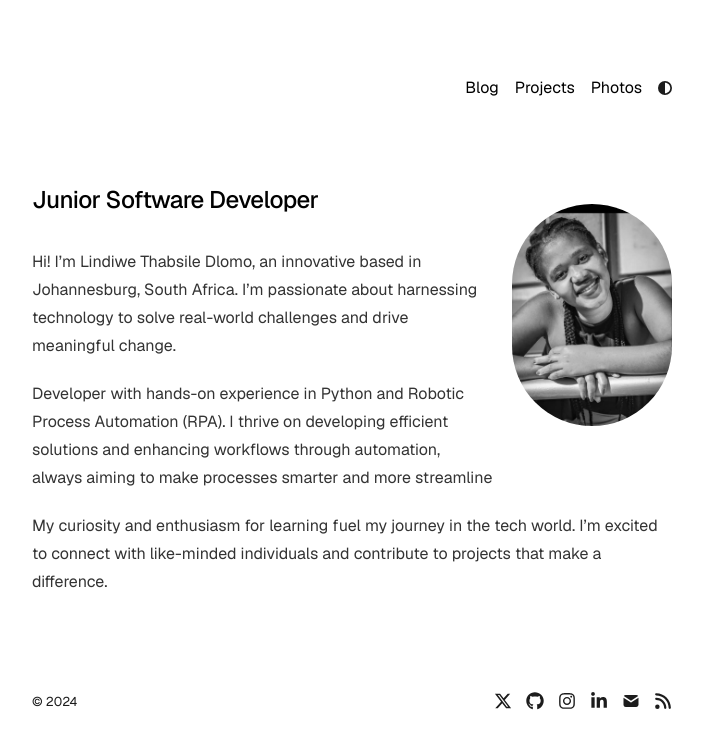
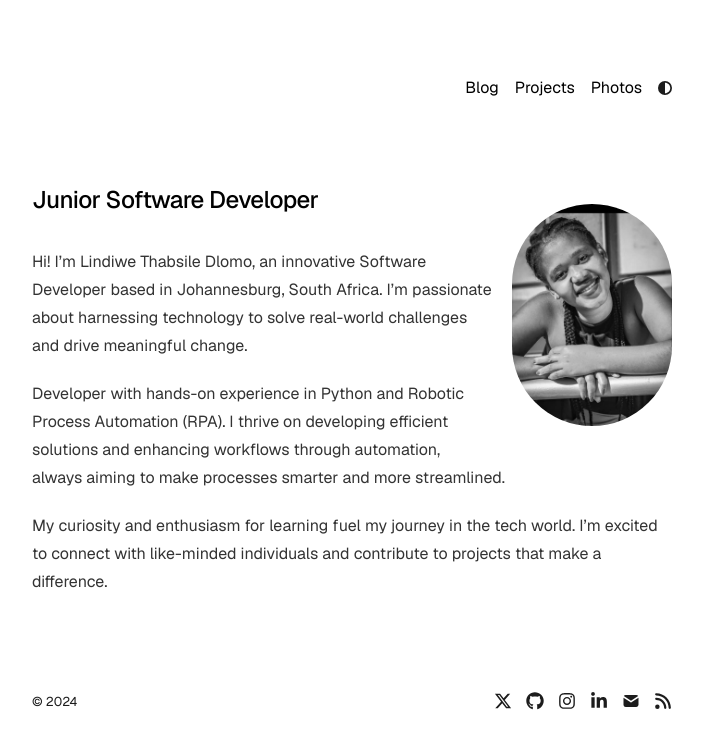
Before and after one commit to LindiweD-Collab/nextportfolio, a Next.js app: page / in a window 1280 px wide. Shown: the top 748 px of the page, without its empty margins (288-991 px from the left). Built offline with nearby package versions, Linux system fonts and the light colour scheme.

Commit message:
Update page.tsx

```diff
--- a/app/page.tsx
+++ b/app/page.tsx
@@ -22,10 +22,10 @@ export default function Page() {
 
       <div className="prose prose-neutral dark:prose-invert">
         <p>
-          Hi! I’m Lindiwe Thabsile Dlomo, an innovative  based in Johannesburg, South Africa. I’m passionate about harnessing technology to solve real-world challenges and drive meaningful change.
+          Hi! I’m Lindiwe Thabsile Dlomo, an innovative Software Developer based in Johannesburg, South Africa. I’m passionate about harnessing technology to solve real-world challenges and drive meaningful change.
         </p>
         <p>
-          Developer with hands-on experience in Python and Robotic Process Automation (RPA). I thrive on developing efficient solutions and enhancing workflows through automation, always aiming to make processes smarter and more streamline
+          Developer with hands-on experience in Python and Robotic Process Automation (RPA). I thrive on developing efficient solutions and enhancing workflows through automation, always aiming to make processes smarter and more streamlined.
         </p>
         <p>
           My curiosity and enthusiasm for learning fuel my journey in the tech world. I’m excited to connect with like-minded individuals and contribute to projects that make a difference.
```
